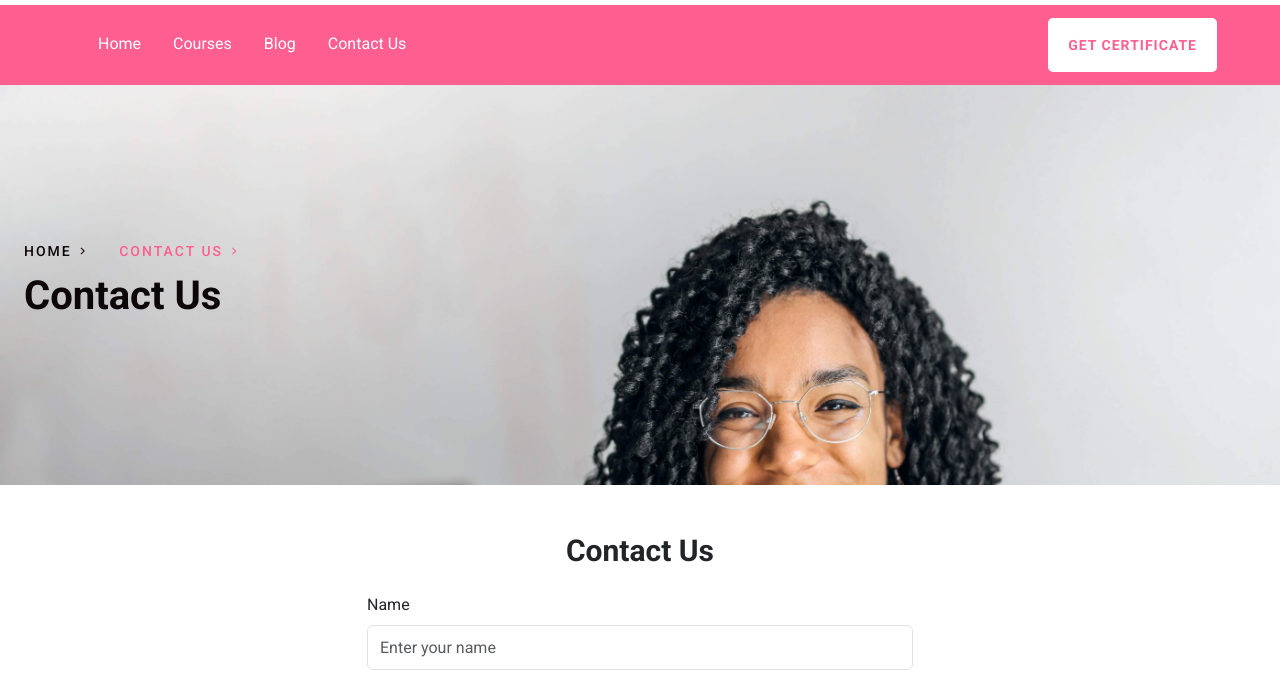
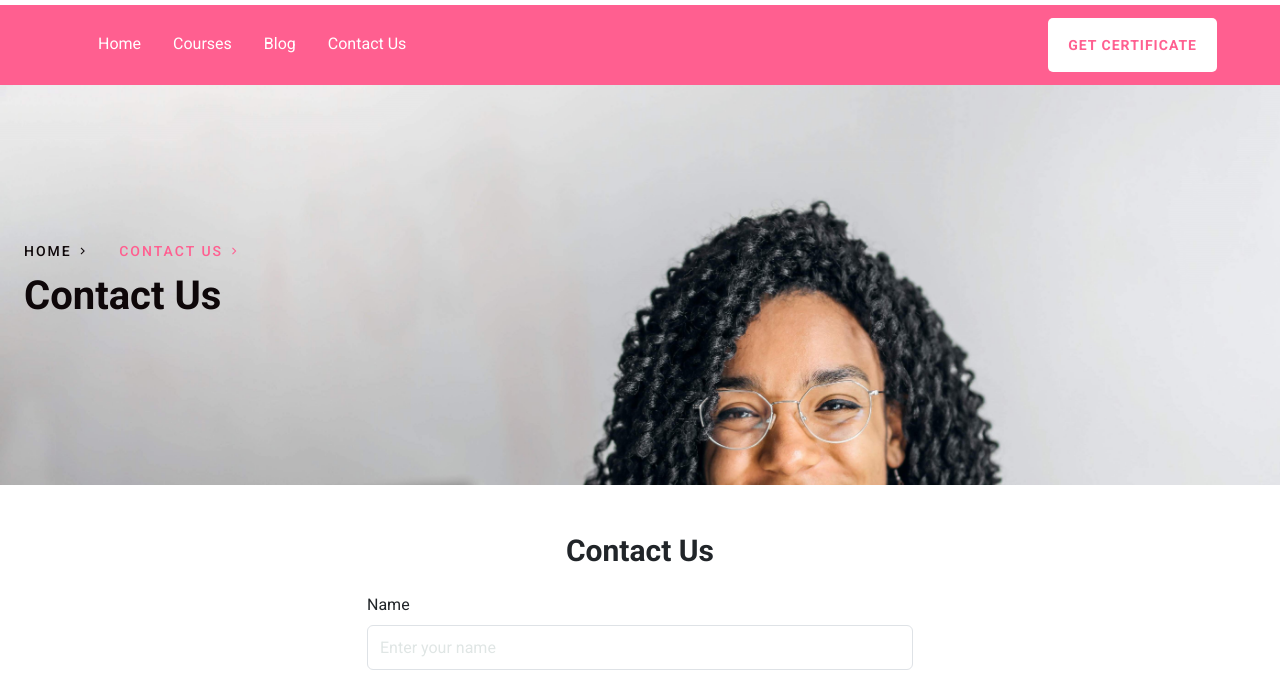
Before and after one commit to ykuts/code-blossom-academia, a website: page contact.html in a window 1280 px wide. Shown: the part 119-800 px from the top of the page. Drawn offline with nearby package versions, Linux system fonts and the light colour scheme.

Commit message:
add custom styles to contact

```diff
--- a/contact.html
+++ b/contact.html
@@ -4,7 +4,10 @@
     <meta charset="UTF-8">
     <meta name="viewport" content="width=device-width, initial-scale=1.0">
     <link rel="shortcut icon" href="assets/CodeBlossom-fav.svg">
-    <link href="https://cdn.jsdelivr.net/npm/bootstrap@5.3.3/dist/css/bootstrap.min.css" rel="stylesheet" integrity="sha384-QWTKZyjpPEjISv5WaRU9OFeRpok6YctnYmDr5pNlyT2bRjXh0JMhjY6hW+ALEwIH" crossorigin="anonymous">
+    <!-- Added custom styles -->
+    <link href="/css/main.min.css" rel="stylesheet">
+    <link rel="stylesheet" href="/css/style.css">
+    <!-- <link href="https://cdn.jsdelivr.net/npm/bootstrap@5.3.3/dist/css/bootstrap.min.css" rel="stylesheet" integrity="sha384-QWTKZyjpPEjISv5WaRU9OFeRpok6YctnYmDr5pNlyT2bRjXh0JMhjY6hW+ALEwIH" crossorigin="anonymous"> -->
     <!-- Added link style for icons -->
     <link rel="stylesheet" href="https://cdn.jsdelivr.net/npm/bootstrap-icons@1.15.0/font/bootstrap-icons.css">
     <link rel="stylesheet" href="https://fonts.googleapis.com/icon?family=Material+Icons">
```
